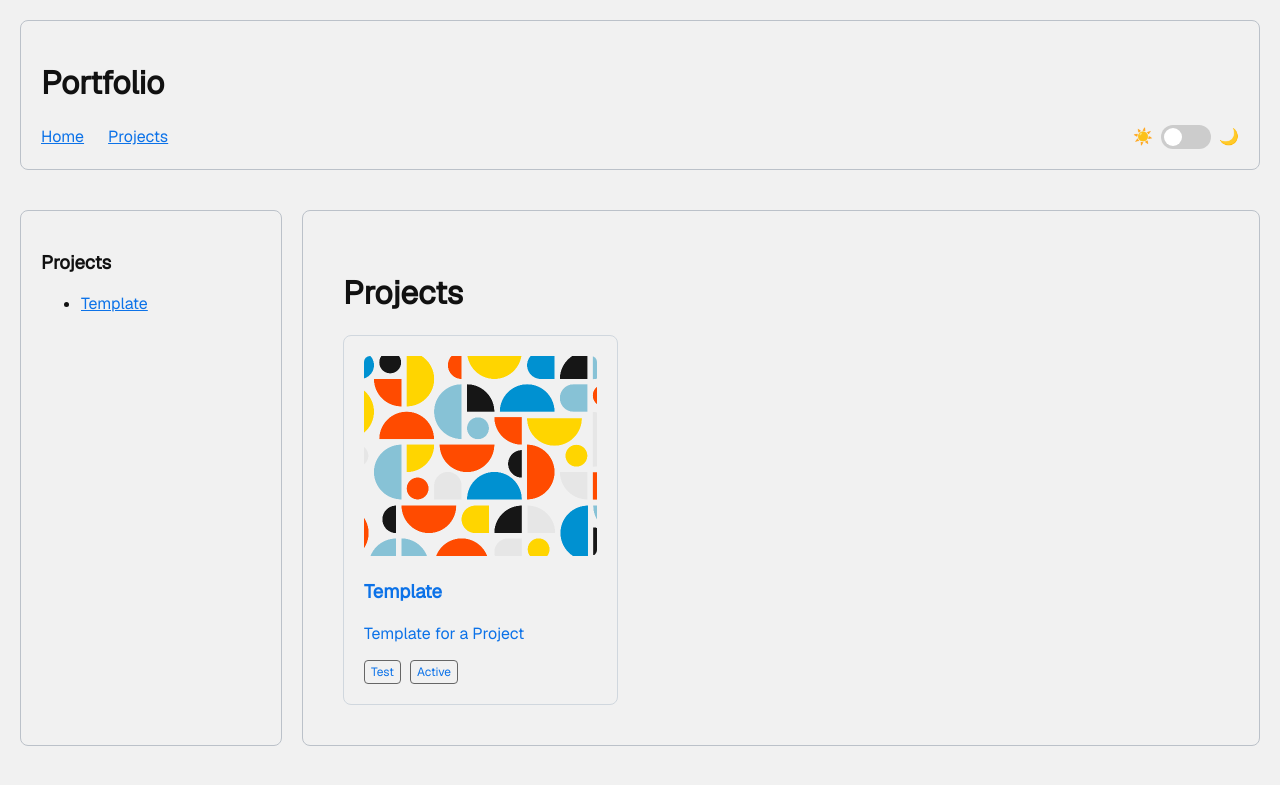
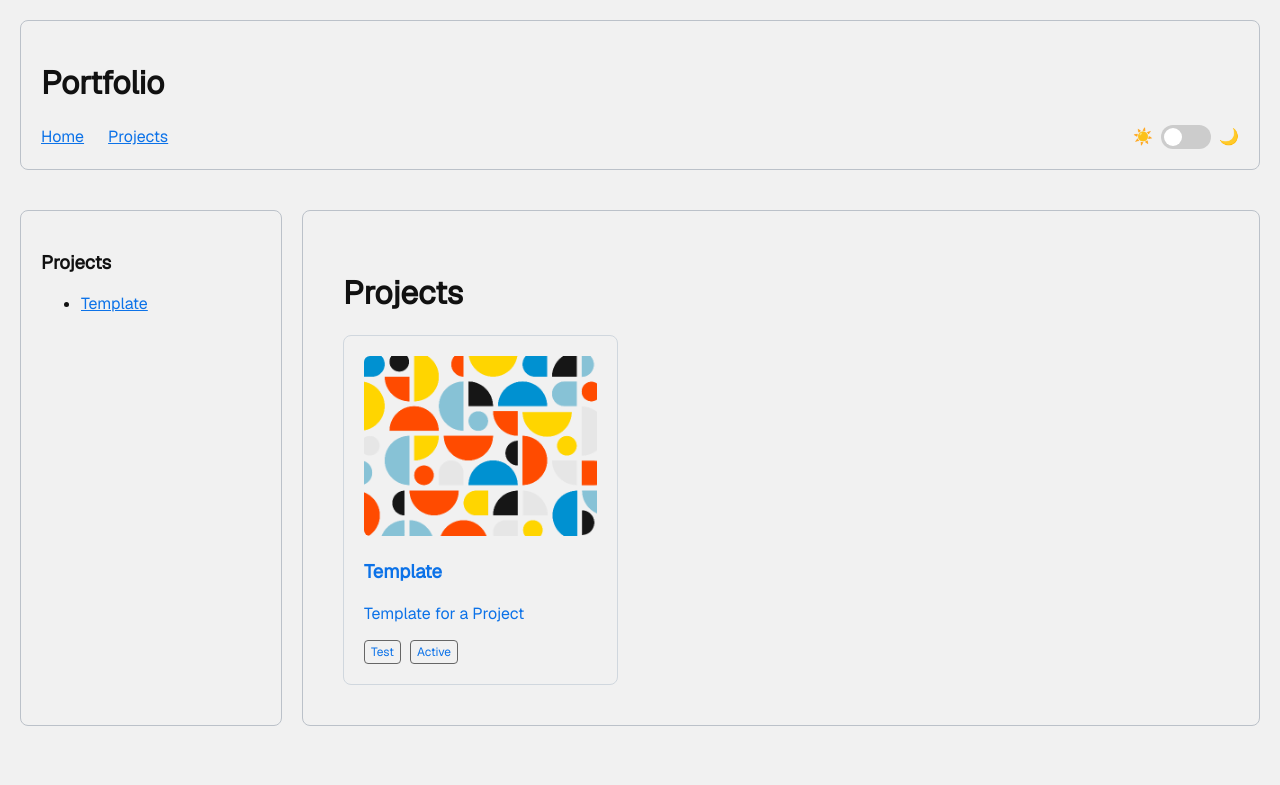
Before and after one commit to JannisElef/janniselef.github.io, a Jekyll site: the page built from projects/index.md, in a window 1280 px wide. Shown: the top 785 px of the page. Built offline with Jekyll 4.4.1, drawn with Linux system fonts in a browser that asks for light colours.

Commit message:
update style

```diff
--- a/assets/css/style.css
+++ b/assets/css/style.css
@@ -25,7 +25,7 @@ body.light main {
 body.dark header,
 body.dark aside,
 body.dark main {
-  background:#212121;
+  background:#202831;
 }
 
 
@@ -139,12 +139,12 @@ body.light .project-card:hover {
 }
 
 body.dark .project-card:hover {
-  box-shadow:0 8px 20px rgba(79, 86, 97, 0.6);
+  box-shadow:0 8px 20px rgba(81, 90, 99, 0.6);
 }
 
 .project-card img {
   width:100%;
-  height:200px;
+  height:180px;
   object-fit: cover;
   border-radius:6px;
 }
```
